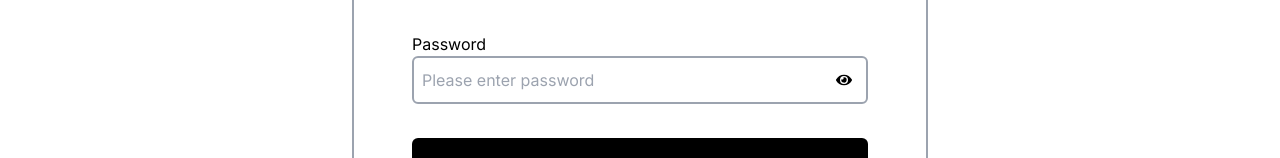
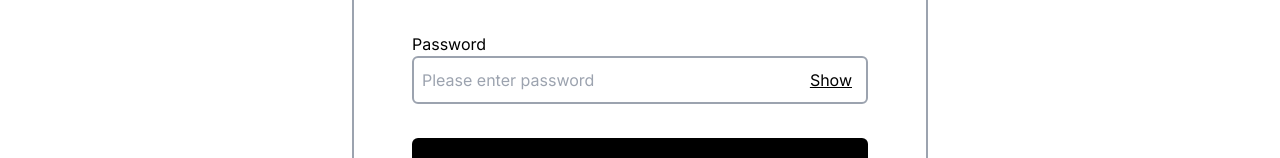
Before and after one commit to mohdasifabid/e-commerce-app, a Next.js app: page /login in a window 1280 px wide. Shown: the part 376-534 px from the top of the page. Built offline with nearby package versions, Linux system fonts and the light colour scheme.

Commit message:
Replace eye icons with Show Hide text

```diff
--- a/app/ui/input.tsx
+++ b/app/ui/input.tsx
@@ -2,7 +2,7 @@
 
 import { useState } from "react";
 import { InputPropsType } from "../lib/definitions";
-import { FaEye, FaEyeSlash } from "react-icons/fa";
+
 export const Input = (props: InputPropsType) => {
   const { placeholder, label, type, setter } = props;
   const [showPassword, setShowPassword] = useState(false);
@@ -23,10 +23,10 @@ export const Input = (props: InputPropsType) => {
         {type === "password" && (
           <button
             type="button"
-            className="absolute top-4 right-4"
+            className="absolute top-3 right-4 underline"
             onClick={handlePasswordVisibility}
           >
-            {showPassword ? <FaEyeSlash /> : <FaEye />}
+            {showPassword ? "Hide" : "Show"}
           </button>
         )}
       </div>
```
